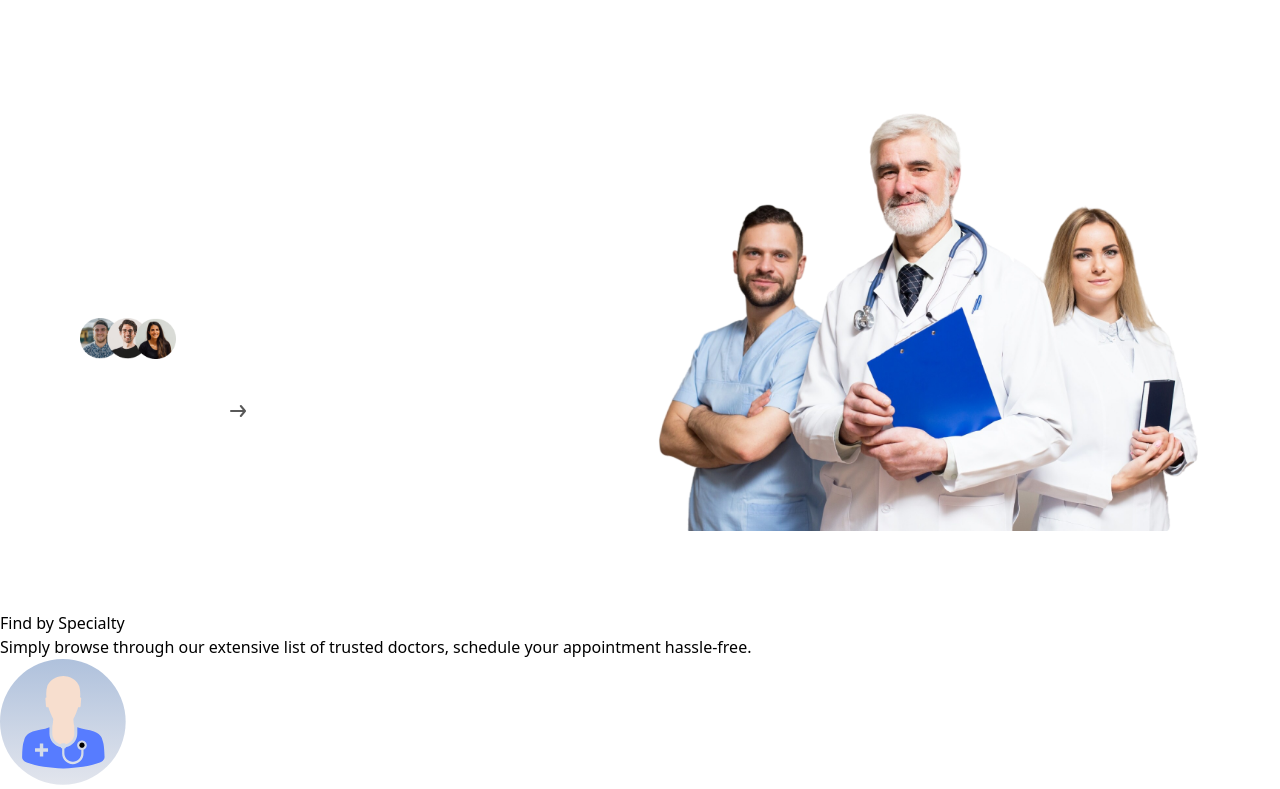
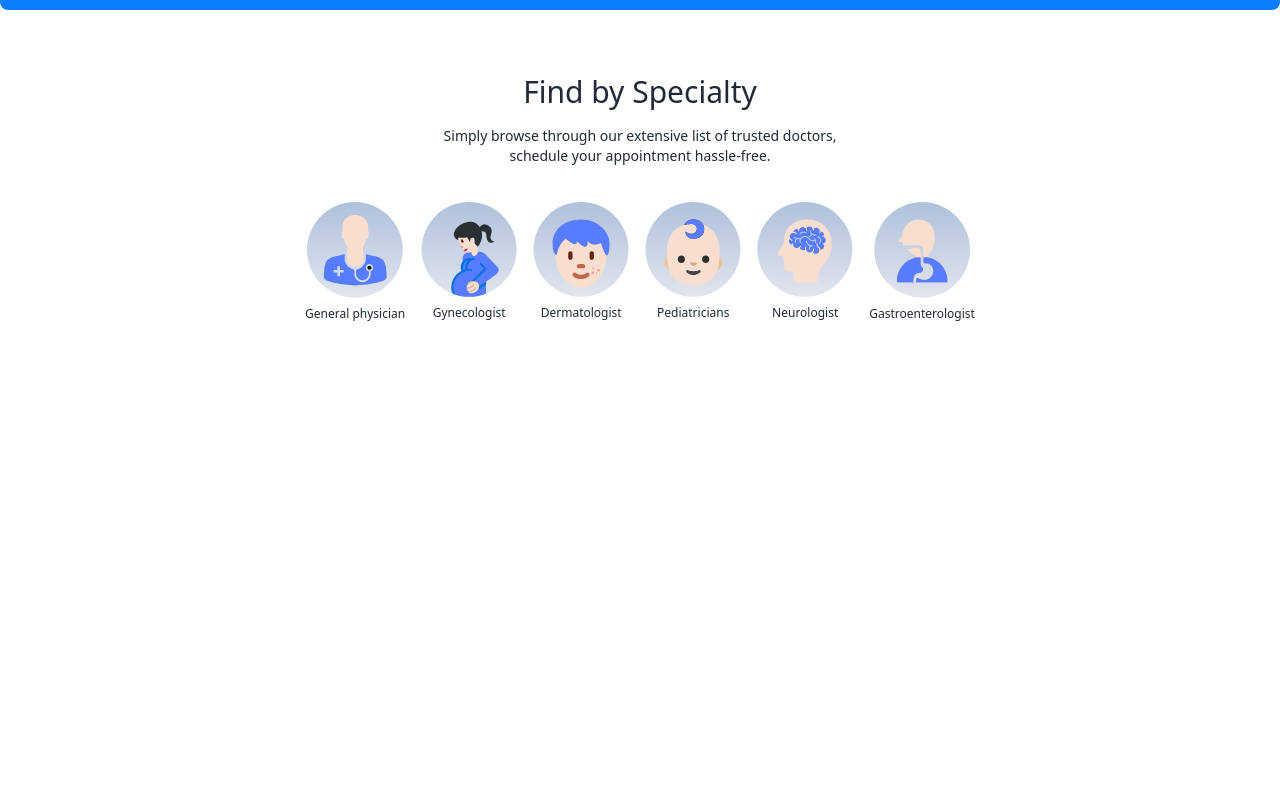
Before and after one commit to mlcadet/My-Health-Care-Booking, a React (Vite) app: page / in a window 1280 px wide. Shown: the part 718-1507 px from the top of the page. After the commit the page ends 1104 px from the top, so only its background shows below. Built offline with nearby package versions, Linux system fonts and the light colour scheme.

Commit message:
SpecialtyMenu

```diff
--- a/src/components/Header.jsx
+++ b/src/components/Header.jsx
@@ -5,7 +5,7 @@ import headerImg from '../assets/assets_frontend/header_img.png';
 
 const Header = () => {
   return (
-    <section className="w-full bg-[#0D7DFF] rounded-lg px-6 md:px-10 lg:px-20 py-10 md:py-20">
+    <section className="w-full bg-primary rounded-lg px-6 md:px-10 lg:px-20 py-10 md:py-20">
       <div className="max-w-7xl mx-auto flex flex-col md:flex-row items-center justify-between gap-8">
 
         {/* Left Side */}
--- a/src/components/SpecialtyMenu.jsx
+++ b/src/components/SpecialtyMenu.jsx
@@ -4,20 +4,70 @@ import { Link } from 'react-router-dom';
 
 const SpecialtyMenu = () => {
   return (
-    <div id='#specialty'>
-      <h1> Find by Specialty </h1>
-      <p> Simply browse through our extensive list of trusted doctors, schedule your appointment hassle-free. </p>
-      <div>
+    <div className='flex flex-col items-center gap-4 py-16 text-gray-800' id='#specialty'>
+      <h1 className='text-3xl font-medium'>Find by Specialty</h1>
+      <p className='sm:w-1/3 text-center text-sm'>
+        Simply browse through our extensive list of trusted doctors, schedule your appointment hassle-free.
+      </p>
+      <div className='flex sm:justify-center gap-4 pt-5 w-full overflow-scroll'>
         {specialtyData.map((item, index) => (
-          <Link key={index} to= {`/doctors/${item.specialty}`}>
-            <img src={item.image} alt="" />
-            <p>{item.specialty}</p>
+          <Link
+            onClick={() => scrollTo(0, 0)}
+            to={`/doctors/${item.specialty}`}
+            key={index}
+            className="flex flex-col items-center text-xs cursor-pointer flex-shrink-0 transition-all duration-300 group"
+          >
+            <img
+              src={item.image}
+              alt={item.specialty}
+              className="w-16 sm:w-24 mb-2 transition-transform duration-300 group-hover:scale-105 group-hover:-translate-y-2"
+            />
+            <p className="transition-all duration-300 group-hover:underline group-hover:text-blue-600 font-medium">
+              {item.specialty}
+            </p>
           </Link>
         ))}
-
       </div>
     </div>
-  )
-}
+  );
+};
 
 export default SpecialtyMenu;
+
+
+// import React from 'react';
+// import { specialtyData } from '../assets/assets_frontend/assets';
+// import { Link } from 'react-router-dom';
+
+// const SpecialtyMenu = () => {
+//   return (
+//     <div className='flex flex-col items-center gap-4 py-16 text-gray-800' id='#specialty'>
+//       <h1 className='text-3xl font-medium' > Find by Specialty </h1>
+//       <p className='sm:w-1/3 text-center text-sm' > Simply browse through our extensive list of trusted doctors, schedule your appointment hassle-free. </p>
+//       <div className='flex sm:justify-center gap-4 pt-5 w-full overflow-scroll' >
+//         {specialtyData.map((item, index) => (
+
+//           <Link
+//             onClick={() => scrollTo(0, 0)}
+//             to={`/doctors/${item.specialty}`}
+//             key={index}
+//             className="flex flex-col items-center text-xs cursor-pointer flex-shrink-0 transition-all duration-300 group"
+//             >
+
+//             <img
+//             src={item.image}
+//             alt={item.specialty}
+//             className="w-16 sm:w-24 mb-2 transition-transform duration-300 group-hover:scale-105 group-hover:-translate-y-1"
+//             />
+//             <p className="transition-all duration-300 group-hover:underline group-hover:text-blue-600 font-medium">
+//             {item.specialty}
+//           </p>
+//           </Link>
+//         ))}
+
+//       </div>
+//     </div>
+//   )
+// }
+
+// export default SpecialtyMenu;
--- a/src/index.css
+++ b/src/index.css
@@ -5,3 +5,7 @@
 .active hr{
     @apply block;
 }
+
+::-webkit-scrollbar {
+    @apply hidden;
+}
--- a/src/pages/Home.jsx
+++ b/src/pages/Home.jsx
@@ -5,8 +5,8 @@ import SpecialtyMenu from '../components/SpecialtyMenu';
 const Home = () => {
   return (
     <div>
-      <Header />
-      <SpecialtyMenu/>
+
+
     </div>
   );
 };
```
Also changed, not shown: tailwind.config.js (+0 -12 lines).
